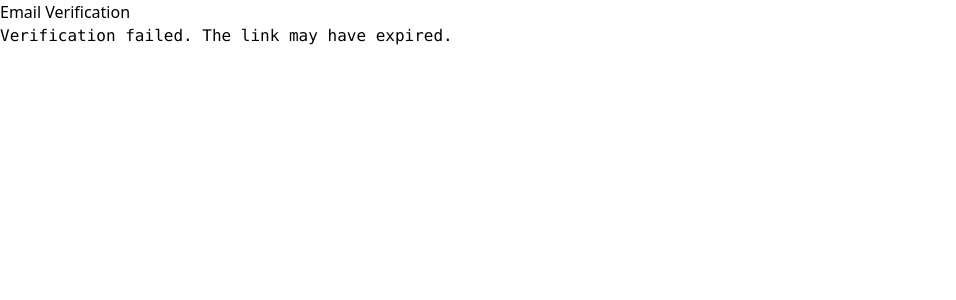
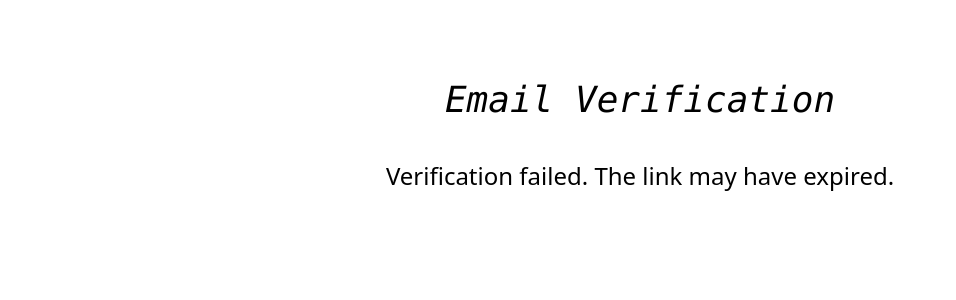
Before and after one commit to subhranil-itobuz/notes-app, a React (Vite) app in the folder frontend/: page /verify/1 in a window 1280 px wide. Shown: the top 300 px of the page, without its empty margins (0-956 px from the left). Built offline with nearby package versions, Linux system fonts and the light colour scheme; no server answers.

Commit message:
feat:verification page done

```diff
--- a/frontend/src/components/Navbar.jsx
+++ b/frontend/src/components/Navbar.jsx
@@ -3,10 +3,10 @@ import { Link } from 'react-router-dom';
 import hamburger from '../images/hamburger.svg'
 
 const Navbar = () => {
-  const user = false
+  const user = true
   const userName = 'subhranil11'
   return (
-    <nav className='bg-slate-600 text-white flex justify-between items-center py-4 px-4 w-full h-16'>
+    <nav className='bg-slate-600 text-white flex justify-between items-center py-4 px-4 md:px-8 2xl:px-20 w-full h-16 shadow-lg shadow-slate-500'>
       <h1 className='text-xl font-bold italic'>NotesApp</h1>
       <div className={user ? 'hidden' : ''}>
         <div className='flex items-center gap-4'>
@@ -27,8 +27,8 @@ const Navbar = () => {
           <img src={hamburger} alt="hamburger" />
         </div>
         <div className='hidden md:block'>
-          <div className='flex items-center justify-between gap-16'>
-            <ul className='flex justify-center items-center gap-14'>
+          <div className='flex items-center justify-between gap-12'>
+            <ul className='flex justify-center items-center gap-10'>
               <li>
                 <Link to='/' className='hover:text-blue-400'>Home</Link>
               </li>
@@ -39,7 +39,7 @@ const Navbar = () => {
                 <Link to='/' className='hover:text-blue-400'>Notes</Link>
               </li>
             </ul>
-            <div className={`flex justify-center items-center gap-10 `}>
+            <div className={`flex justify-center items-center gap-8 `}>
               <p>Hello, <span className='text-green-300 cursor-pointer'>{userName}</span></p>
               <button className='border border-gray-400 rounded-xl px-2 py-2 hover:bg-slate-400'>Logout</button>
             </div>
--- a/frontend/src/pages/SignupPage.jsx
+++ b/frontend/src/pages/SignupPage.jsx
@@ -1,5 +1,5 @@
 import { useForm } from 'react-hook-form'
-import { Link, } from 'react-router-dom'
+import { Link, useNavigate } from 'react-router-dom'
 import { yupResolver } from '@hookform/resolvers/yup/src/yup'
 import { signupUserSchema } from '../validations/userSchemaValidate'
 import axios from 'axios'
@@ -7,23 +7,20 @@ import { USER_API_ENDPOINT } from '../utils/endPoints'
 
 
 const SignupPage = () => {
-  // const navigate = useNavigate()
+  const navigate = useNavigate()
   const { register, handleSubmit, formState: { errors }, } = useForm({
     resolver: yupResolver(signupUserSchema)
   });
 
   const handleRegistration = async (data, e) => {
     try {
-      console.log('inside registration func')
       const res = await axios.post(`${USER_API_ENDPOINT}/signup`, data, {
         headers: { 'Content-type': 'application/json' },
       })
 
       if (res.data.success) {
-        console.log('inside if part')
-        console.log(res.data.message)
         e.target.reset()
-        // navigate('/login')
+        navigate('/login')
       }
 
     } catch (error) {
--- a/frontend/src/pages/VerifyEmail.jsx
+++ b/frontend/src/pages/VerifyEmail.jsx
@@ -1,17 +1,17 @@
 import { useEffect, useState } from "react";
 import { USER_API_ENDPOINT } from "../utils/endPoints";
-import { useParams } from 'react-router-dom'
+import { Link, useParams } from 'react-router-dom'
 
 
 const VerifyEmail = () => {
     const [message, setMessage] = useState('Verifying...');
+    const [verified, setVerified] = useState(false)
     const params = useParams()
     const token = params.token
 
     useEffect(() => {
         const verify = async () => {
             try {
-                console.log(token)
                 const res = await fetch(`${USER_API_ENDPOINT}/verify/${token}`, {
                     method: "POST",
                     headers: {
@@ -19,20 +19,28 @@ const VerifyEmail = () => {
                     },
                 });
                 const jsonData = await res.json()
-                console.log(jsonData)
-                setMessage('Email verified successfully!\nYou can Login now');
+
+                if (jsonData.success) {
+                    setMessage('Email verified successfully! You can Login now');
+                    setVerified(true)
+                }
             } catch (error) {
-                console.log(error)
                 setMessage('Verification failed. The link may have expired.');
+                setVerified(false)
             }
         };
         verify();
     }, [token]);
 
     return (
-        <div>
-            <h2>Email Verification</h2>
-            <pre>{message}</pre>
+        <div className="flex flex-col items-center justify-center gap-10 w-full">
+            <h2 className="text-4xl text-center mt-20 font-mono italic">Email Verification</h2>
+            <p className="text-2xl text-center w-[90%]">{message}</p>
+            {verified &&
+                <Link to='/login'>
+                    <button className="bg-slate-800 hover:bg-slate-500 px-6 py-2 rounded-lg text-white text-xl">Login</button>
+                </Link>
+            }
         </div>
     );
 };
```
